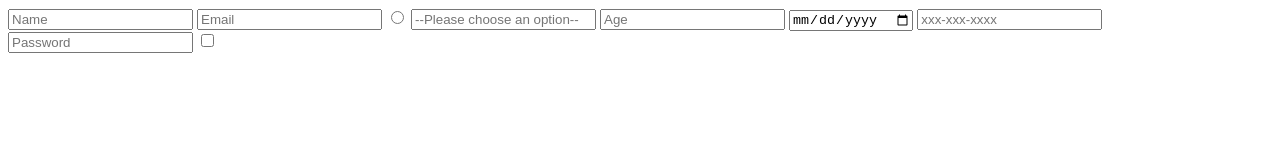
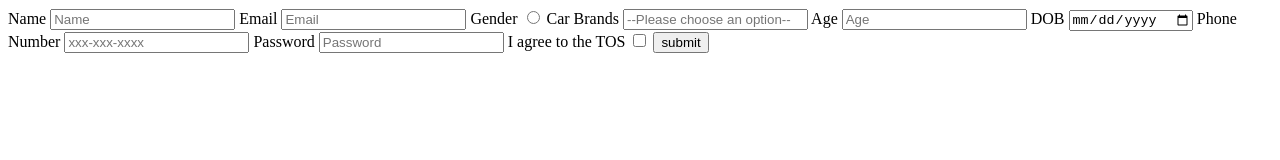
Before and after one commit to acciojob/signup-form-car-aniket100200, a website: page main.html in a window 1280 px wide. Drawn offline with Linux system fonts and the light colour scheme.

Commit message:
created a submission

```diff
--- a/main.html
+++ b/main.html
@@ -9,15 +9,33 @@
 <body>
 	<!-- the entire body must be written by student -->
 	 <form method="post">
+        <label for="name">Name</label>
         <input type="text" required id="name" placeholder="Name">
+
+        <label for="email">Email</label>
         <input type="email" required id="email" placeholder="Email">
-        <input type="radio" required value="gender_m,gender_f">
+
+        <label for="gender_m">Gender</label>
+        <input type="radio" required id="gender_m,gender_f">
+
+        <label for="cars">Car Brands</label>
         <input type="select" required id="cars" placeholder="--Please choose an option--">
+
+        <label for="age">Age</label>
         <input type="number" required id="age" placeholder="Age">
+
+        <label for="dob">DOB</label>
         <input type="date" required id="dob">
+
+        <label for="tel">Phone Number</label>
         <input type="tel" id="tel" placeholder="xxx-xxx-xxxx">
+
+        <label for="password">Password</label>
         <input type="password" required id="password" placeholder="Password">
+
+       <label for="tos"> I agree to the TOS</label>
         <input type="checkbox" required id="tos">
+		  <button type="submit">submit</button>
     </form>
     <script type="text/javascript" src="./script.js">
 </script>
```
